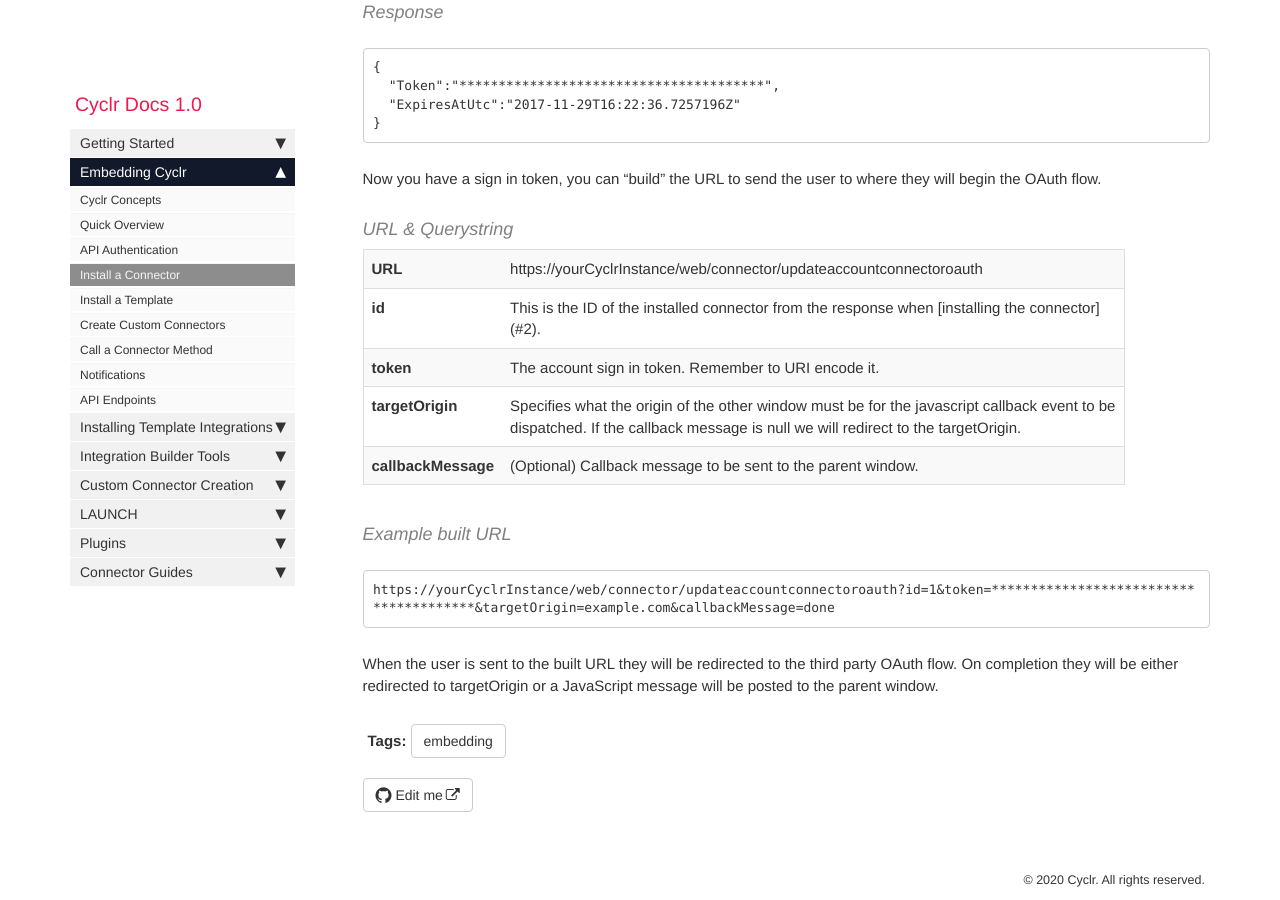
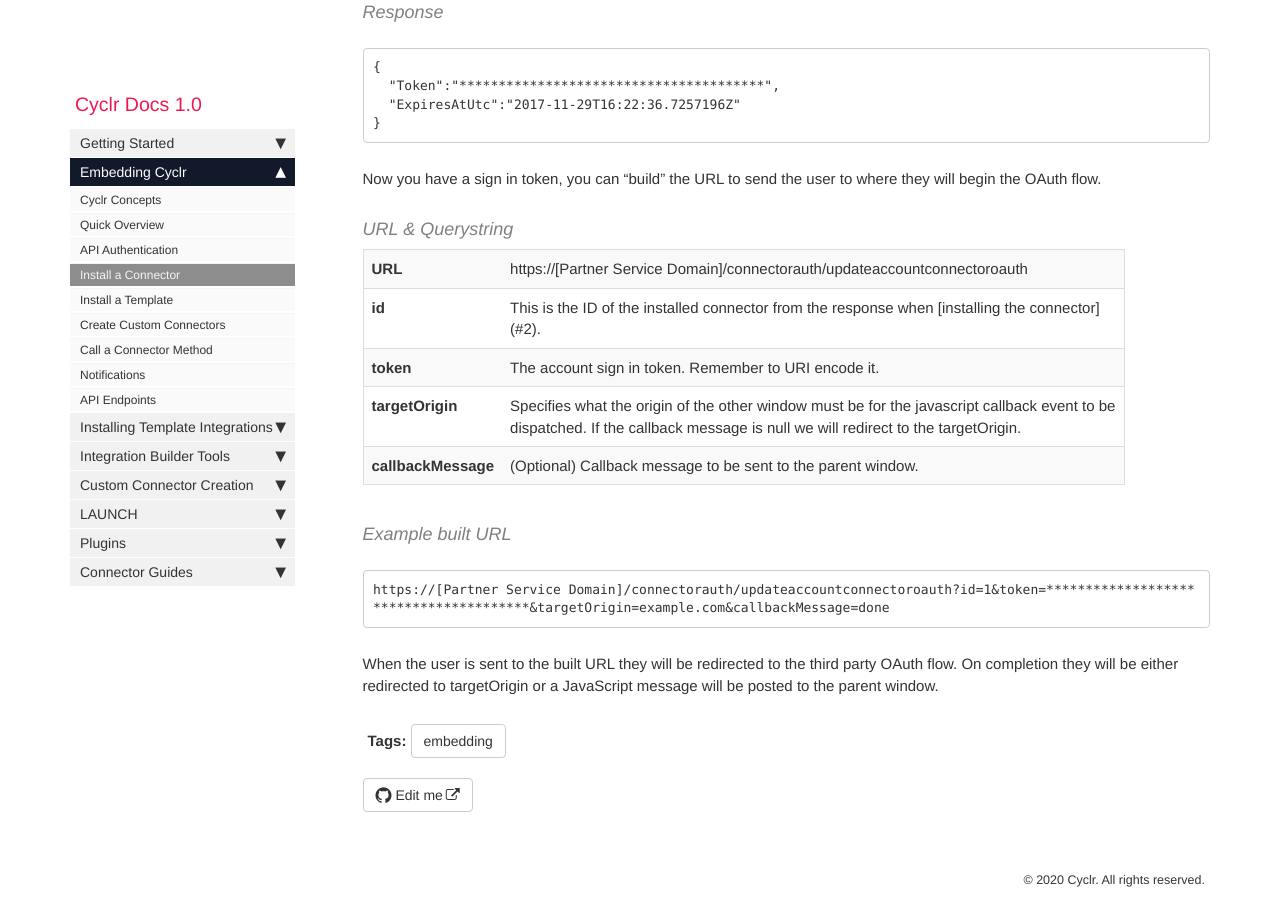
Before and after one commit to sneakysneak/docs, a Jekyll site: the page built from pages/embedding/install-a-connector.md, in a window 1280 px wide and 900 px high, scrolled down 2815 px. Built offline with Jekyll 4.4.1, drawn with Linux system fonts in a browser that asks for light colours; nearby versions of some CDN libraries; comment, search, counter and statistics services are not loaded.

Commit message:
Update install-a-connector.md

```diff
--- a/pages/embedding/install-a-connector.md
+++ b/pages/embedding/install-a-connector.md
@@ -126,7 +126,7 @@ Now you have a sign in token, you can "build" the URL to send the user to where
 <table>
     <tr>
         <th>URL</th>
-        <td>https://yourCyclrInstance/web/connector/updateaccountconnectoroauth</td>
+        <td>https://[Partner Service Domain]/connectorauth/updateaccountconnectoroauth</td>
     </tr>
     <tr>
         <th>id</th>
@@ -149,6 +149,6 @@ the callback message is null we will redirect to the targetOrigin.</td>
 
 #### Example built URL
 
-    https://yourCyclrInstance/web/connector/updateaccountconnectoroauth?id=1&token=***************************************&targetOrigin=example.com&callbackMessage=done
+    https://[Partner Service Domain]/connectorauth/updateaccountconnectoroauth?id=1&token=***************************************&targetOrigin=example.com&callbackMessage=done
 
 When the user is sent to the built URL they will be redirected to the third party OAuth flow. On completion they will be either redirected to targetOrigin or a JavaScript message will be posted to the parent window.
```
